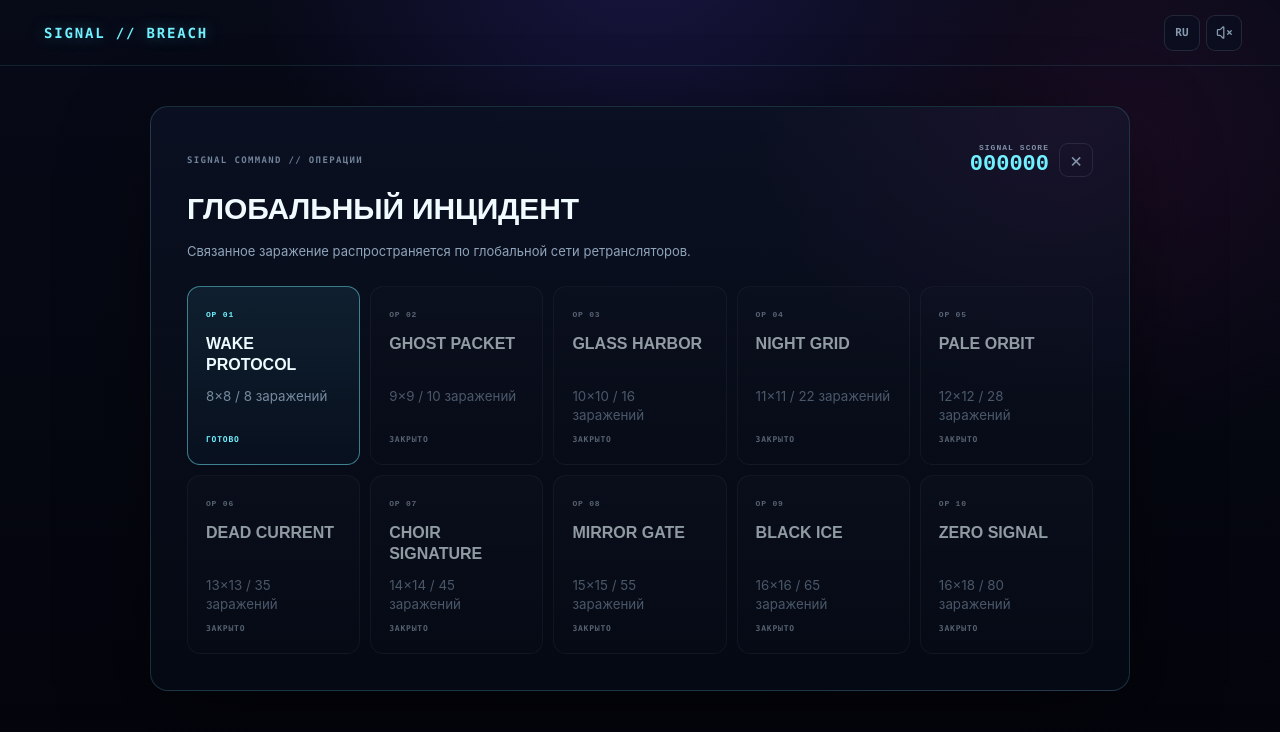
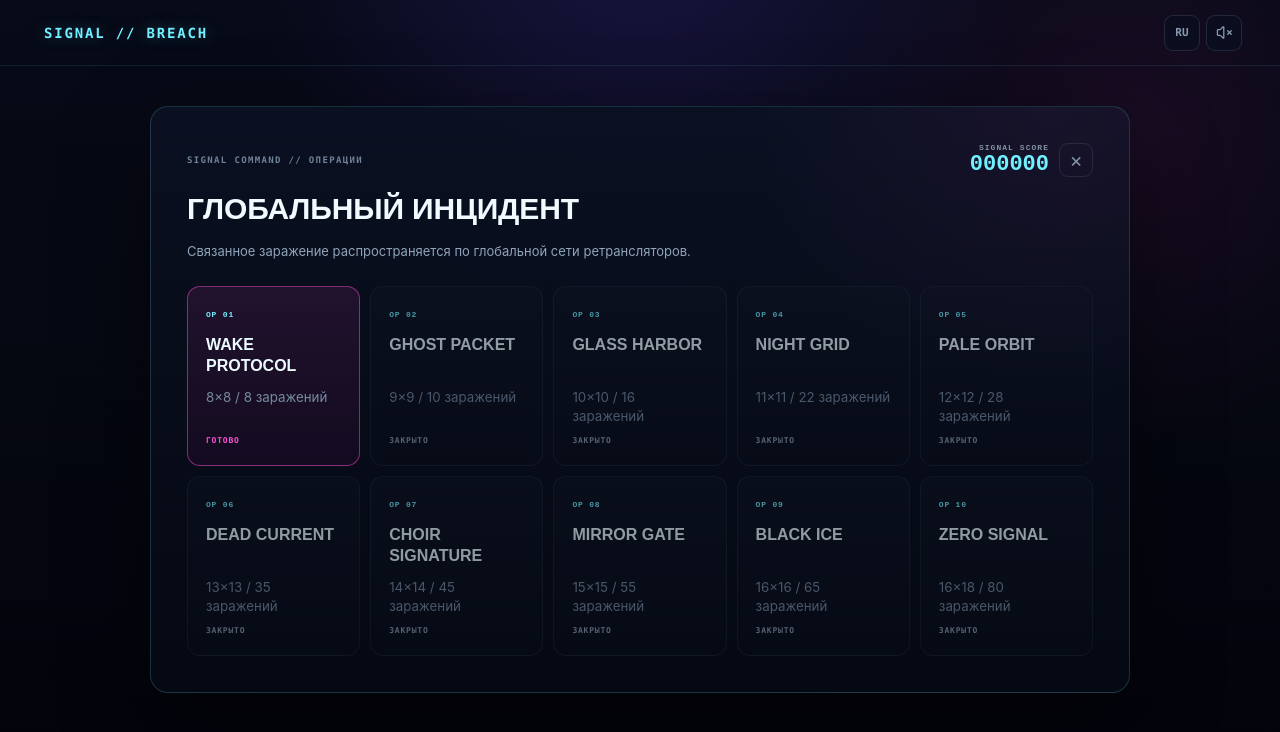
Before and after one commit to hoseantonio85-art/signal-breach, a React (Vite) app: page / in a window 1280 px wide. Both pictures are taken after a click on the button 406 px from the left and 449 px from the top of the page. Shown: the top 732 px of the page. Built offline with nearby package versions, Linux system fonts and the light colour scheme; a web font is replaced by a local one.

Commit message:
style(campaign): pin all card headers; restore cyan OP numbers, pink ready, cyan completed

```diff
--- a/src/components/MissionCard.css
+++ b/src/components/MissionCard.css
@@ -17,20 +17,28 @@
   transition: border-color .16s ease, background .16s ease, box-shadow .16s ease, transform .16s ease;
 }
 
+/* Stable top row: reserve the same space whether the check icon exists or not.
+   Its position depends only on the card padding, never on title/footer height. */
 .campaign-panel .mission-card-top {
-  flex: 0 0 auto;
   display: flex;
+  flex: 0 0 20px;
   align-items: center;
   justify-content: space-between;
-  min-height: 19px;
+  height: 20px;
+  min-height: 20px;
   gap: 8px;
+}
+
+/* OP XX has one original cyan color in all states, independent of status. */
+.campaign-panel .mission-card .mission-card-top > span {
+  color: var(--cyan);
 }
 
 .campaign-panel .mission-complete-icon {
   flex: 0 0 auto;
   display: block;
-  color: #7dffb2;
-  filter: drop-shadow(0 0 5px rgba(125,255,178,.22));
+  color: var(--cyan);
+  filter: drop-shadow(0 0 5px rgba(113,241,255,.26));
 }
 
 /* Only the title is allowed to grow. Do not break PROTOCOL or SIGNATURE. */
@@ -82,41 +90,40 @@ html[data-display-font] .campaign-panel .mission-card-title {
   letter-spacing: .1em;
 }
 
+/* The color hierarchy applies to status and card accents, not to OP numbers.
+   Completed = established cyan, ready = synthwave pink, locked = slate. */
 .campaign-panel .mission-card.status-ready {
-  border-color: rgba(113,241,255,.48);
-  background: linear-gradient(180deg,rgba(17,34,50,.89),rgba(8,17,31,.95));
-}
-
-.campaign-panel .mission-card.status-ready .mission-status,
-.campaign-panel .mission-card.status-ready .mission-card-top > span {
-  color: #71f1ff;
+  --mission-status-color: var(--pink);
+  border-color: rgba(255,79,216,.47);
+  background: linear-gradient(180deg,rgba(41,20,51,.77),rgba(20,11,33,.93));
 }
 
 .campaign-panel .mission-card.status-completed {
-  border-color: rgba(125,255,178,.27);
-  background: linear-gradient(180deg,rgba(13,37,36,.73),rgba(8,21,27,.94));
-}
-
-.campaign-panel .mission-card.status-completed .mission-status,
-.campaign-panel .mission-card.status-completed .mission-card-top > span {
-  color: #7dffb2;
-}
-
-.campaign-panel .mission-card.status-completed:not(:disabled):hover {
-  border-color: rgba(125,255,178,.65);
-  box-shadow: 0 12px 30px rgba(0,0,0,.22), 0 0 19px rgba(125,255,178,.06);
+  --mission-status-color: var(--cyan);
+  border-color: rgba(113,241,255,.30);
+  background: linear-gradient(180deg,rgba(17,34,50,.83),rgba(8,17,31,.95));
 }
 
 .campaign-panel .mission-card.status-locked,
 .campaign-panel .mission-card.status-locked:disabled {
+  --mission-status-color: #8c9caf;
   border-color: rgba(127,145,168,.13);
   background: linear-gradient(180deg,rgba(15,20,34,.64),rgba(8,12,24,.81));
   opacity: .6;
 }
 
-.campaign-panel .mission-card.status-locked .mission-status,
-.campaign-panel .mission-card.status-locked .mission-card-top > span {
-  color: #8c9caf;
+.campaign-panel .mission-card .mission-status {
+  color: var(--mission-status-color, #8c9caf);
+}
+
+.campaign-panel .mission-card.status-ready:not(:disabled):hover {
+  border-color: rgba(255,79,216,.73);
+  box-shadow: 0 12px 30px rgba(0,0,0,.22), 0 0 19px rgba(255,79,216,.09);
+}
+
+.campaign-panel .mission-card.status-completed:not(:disabled):hover {
+  border-color: rgba(113,241,255,.65);
+  box-shadow: 0 12px 30px rgba(0,0,0,.22), 0 0 19px rgba(113,241,255,.07);
 }
 
 /* Preserve space for long words with fewer columns on tablet sizes. */
```
